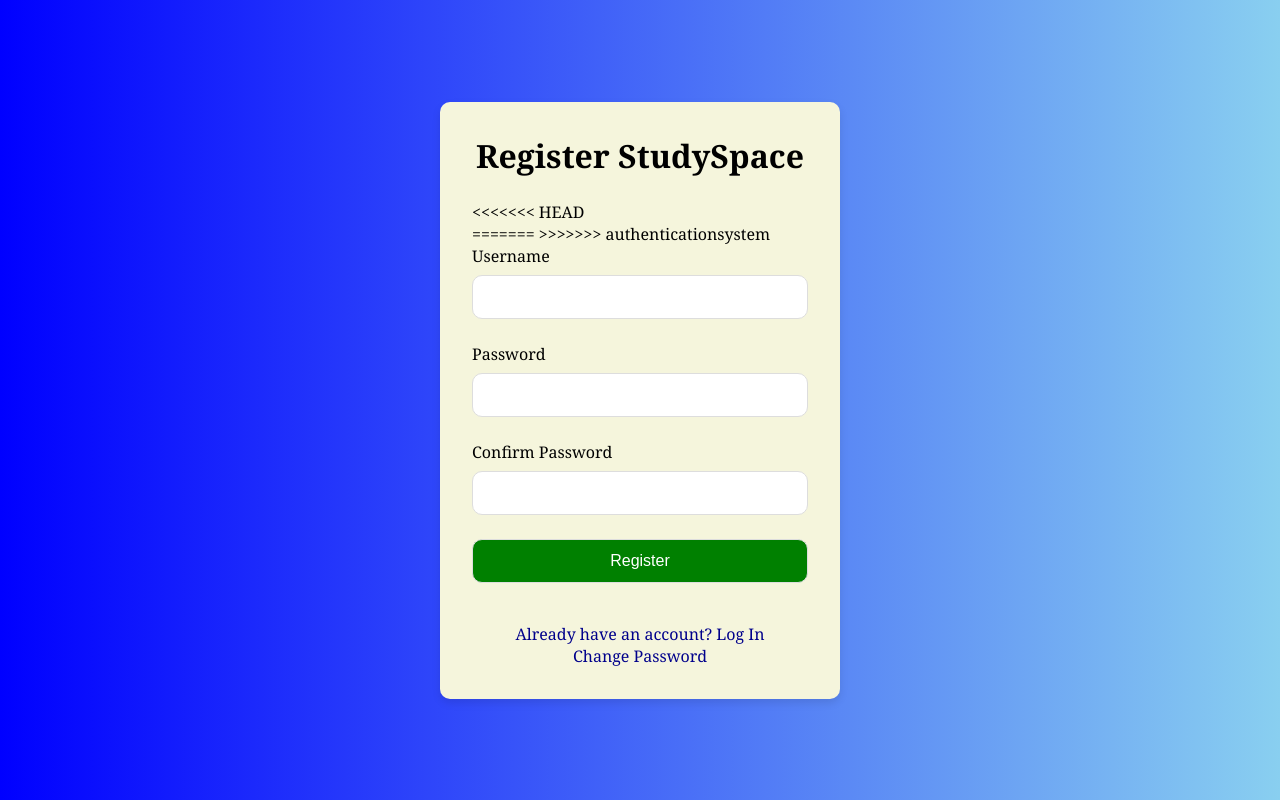
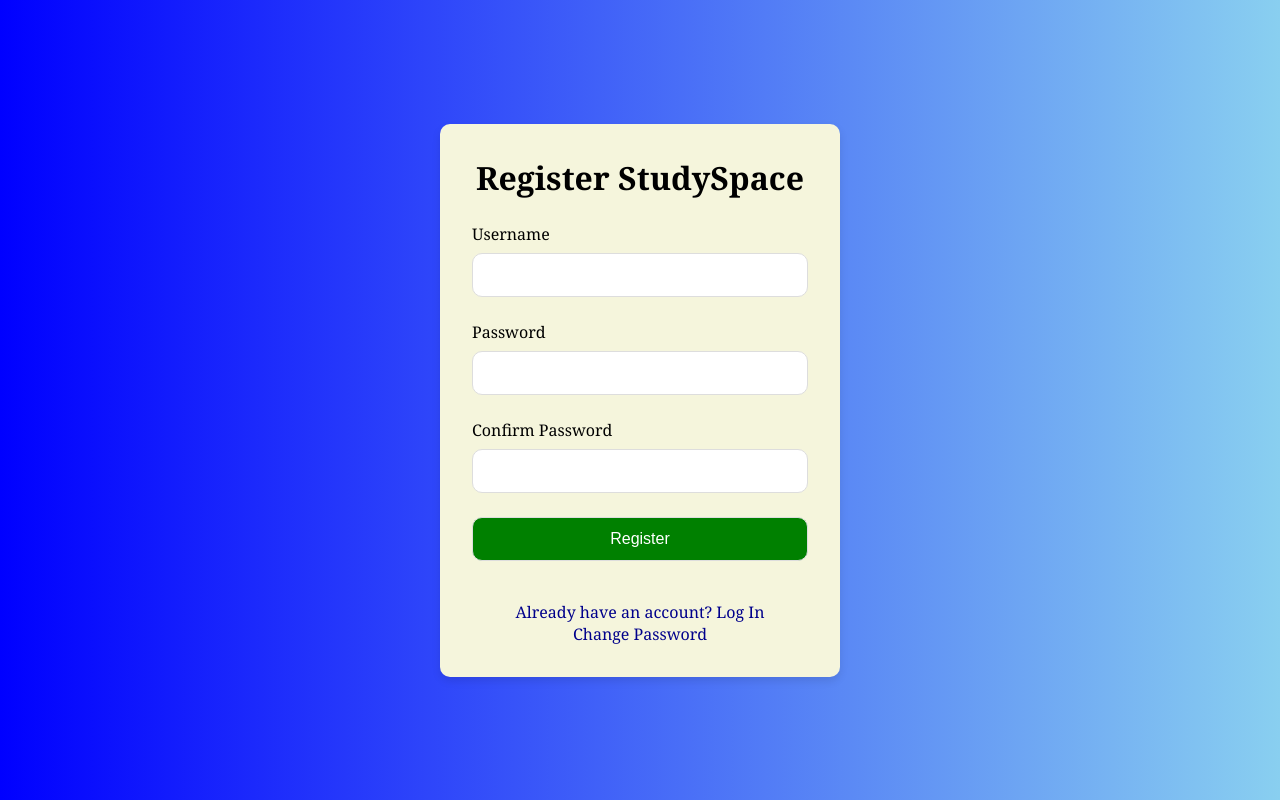
Before and after one commit to syahmid0h/Study-Timer, a Flask app: template website/templates/register.html in a window 1280 px wide. Run offline with Flask 3, Linux system fonts and the light colour scheme; the template is opened without the code that fills it: values that come from a table or form of the project are taken from there, others are empty.

Commit message:
merge conflict

```diff
--- a/website/templates/register.html
+++ b/website/templates/register.html
@@ -85,9 +85,6 @@
     <div class="container">
         <h1>Register StudySpace</h1>
 
-<<<<<<< HEAD
-        <form method="POST" action="register.html">
-=======
         {% with messages = get_flashed_messages() %}
             {% if messages %}
                 <div class="flash-messages">
@@ -102,7 +99,6 @@
 
         <form method="POST" action="{{ url_for('auth.register') }}">
             {{ form.hidden_tag() }}  <!-- For CSRF protection -->
->>>>>>> authenticationsystem
             <label for="username">Username</label>
             {{ form.username(size=32, class="form-control") }}  <!-- Use form field from Flask-WTF -->
 
```
